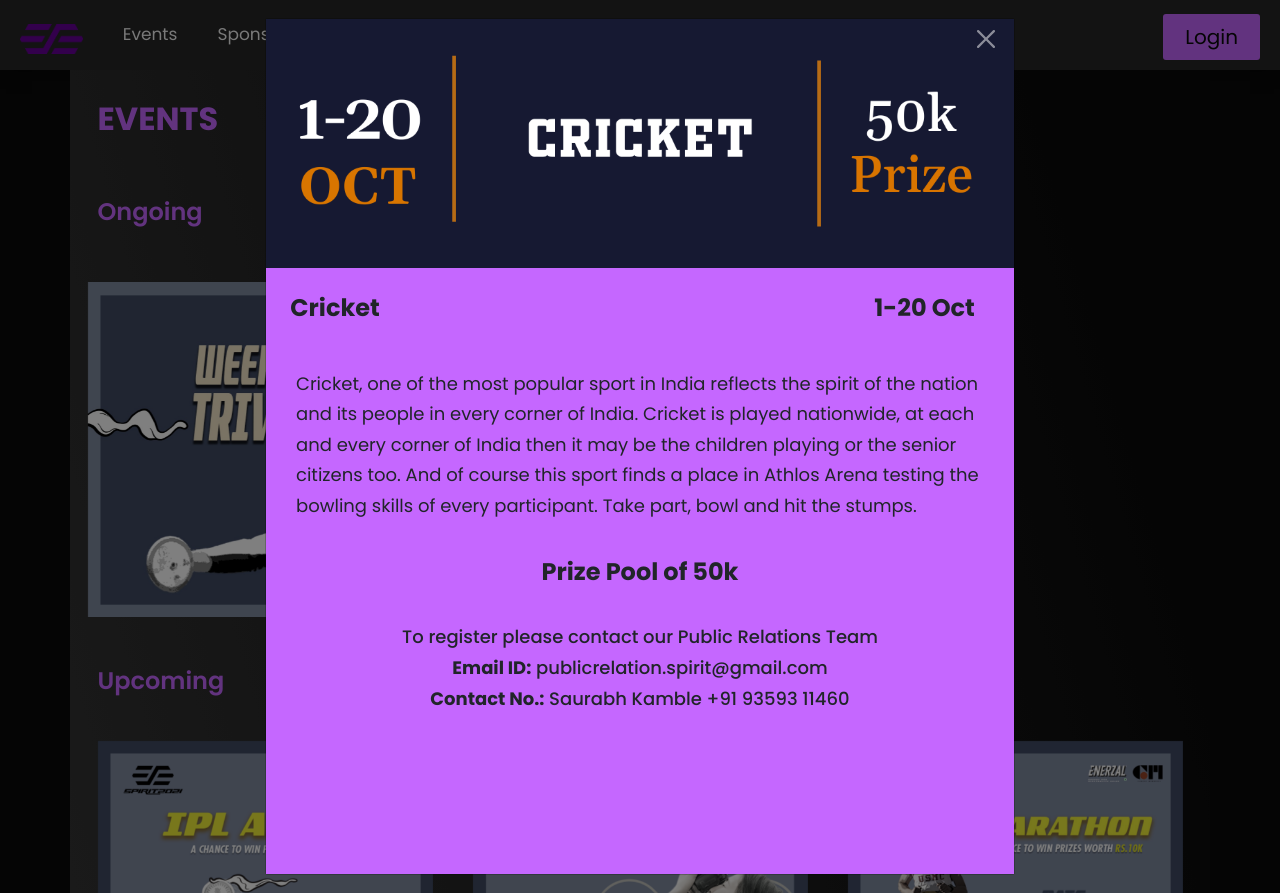
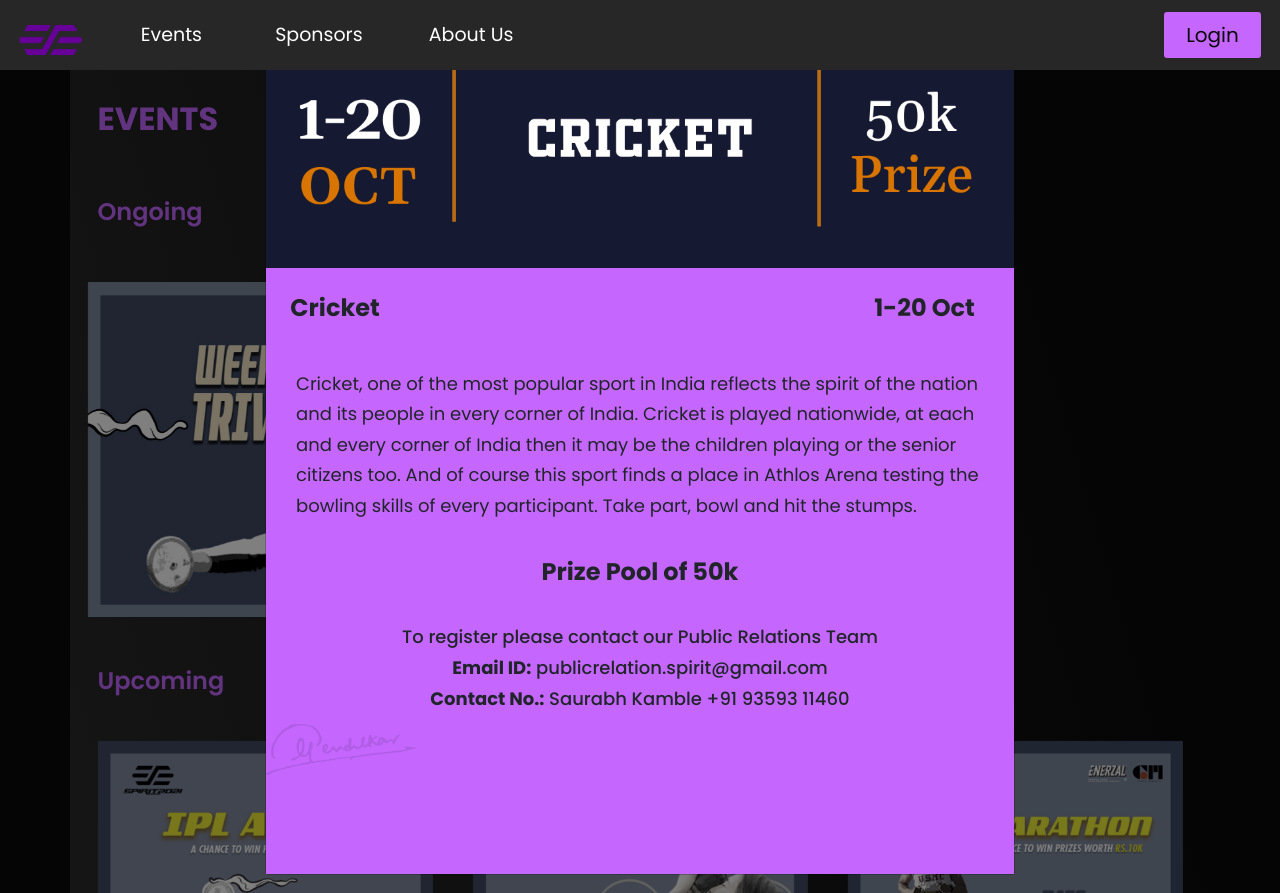
Before and after one commit to Soumadipdas18/spirit2021, a Node server app: page /events in a window 1280 px wide, after a click on "READ MORE". Run offline with Node 20, Linux system fonts and the light colour scheme; some libraries are stand-ins or nearby versions.

Commit message:
styles improves

```diff
--- a/public/css/events_style.css
+++ b/public/css/events_style.css
@@ -250,6 +250,12 @@
 	font-size: 16px;
 }
 
+.sachin-sign{
+	position:absolute;
+	width:20%;
+	opacity:0.1;
+}
+
 @media (max-width:1450px) {
 	    #card-img {
       width: 335px; /*335*/
@@ -316,6 +322,7 @@
 	border-radius: 3px;
 	font-size: 16px;
     }
+
 	.coming-soon{
 	position: absolute;
     left:34%;
@@ -407,6 +414,7 @@
 	border-radius: 3px;
 	font-size: 16px;
     }
+
 	.coming-soon{
 	position: absolute;
     left:34%;
--- a/views/events/event_reg_modals/events_crick.ejs
+++ b/views/events/event_reg_modals/events_crick.ejs
@@ -26,6 +26,40 @@
 								<br><b>Email ID:</b> publicrelation.spirit@gmail.com
 								<br><b>Contact No.:</b> Saurabh Kamble +91 93593 11460
 							</p>
+
+							<div>
+								<a data-bs-toggle="modal" data-bs-target="#expand-modal-scissorbox">
+                                  <img src="images/sachin_sign.png" alt="..."/ class="sachin-sign">
+                               </a>
+
+							</div>
+
+							<div class="modal fade" id="expand-modal-scissorbox" tabindex="-1" aria-labelledby="modal-title" aria-hidden="true">
+                <div class="modal-dialog modal-lg">
+                    <div class="modal-content-scissorbox">
+
+
+                        <div class="container-fluid container-fluid-scissorbox">
+                            <div>
+                                <button type="button" class="btn btn-md-dark scissor-btn">
+                              <span style="color: rgb(255, 255, 255);">
+                                  <i class="fas fa-cut fa-3x"></i>
+                                </span>
+
+                              </button>
+                                <div>
+                                    <button type="button" class="btn btn-md-dark">
+                              <span>
+                                  <img class="box_img" src="images/box_img.png" alt="box-img">
+                                </span>
+                              </button>
+                                    <div id="cipher_word"> cipher</div>
+                                </div>
+                            </div>
+                        </div>
+                    </div>
+                </div>
+
                     	</div>
                 	</div>
              	</div>
--- a/views/events/event_reg_modals/events_ipl.ejs
+++ b/views/events/event_reg_modals/events_ipl.ejs
@@ -21,6 +21,10 @@
 								<b>Prize Pool of 20k</b>
 							</p>
 
+							<p class="text-center">
+
+
+
 							<%if (logged_in){%>
 								<%if (user.storerandompassword){%>
                             	<button type="button" class="btn btn-primary btn-lg register-button center-block">
@@ -42,6 +46,8 @@
 								</button></a>
 							<%}%>
 
+							</p>
+
 							<a target="_blank" href="https://drive.google.com/file/d/1KXuuKv4vVUz5WugHRDtot8h9xEmN5jdJ/view?usp=sharing" style="text-decoration:none"><button type="button"  class="btn btn-primary btn-lg register-button-rulebook center-block">
 								View Rulebook
 								</button></a>
--- a/views/navbar-nonsticky.ejs
+++ b/views/navbar-nonsticky.ejs
@@ -1,28 +1,38 @@
 <head>
     <style>
+  .navigation {
+  height: 7rem;
+  background-color: #272727;
+  position: relative;
+  display: block;
+  z-index: 10000; }
   @media (max-width: 56.25em) {
     .navigation {
       display: none; } }
   .navigation-link, .navigation-link:link, .navigation-link:visited {
     display: inline-block;
     position: absolute;
+    padding-top: 2rem;
+    padding-bottom: 2rem;
     top: 50%;
     transform: translateY(-50%);
     text-decoration: none;
     color: white;
     font-size: 1.9rem;
     font-weight: 400;
-	}
+    margin: auto 0; }
   .navigation-link:hover {
-    text-decoration: underline; }
+    color: #c567ff; }
   .navigation-link-img {
-    left: 1.5%; }
+    left: 1.5%;
+    padding-top: 1rem !important;
+    padding-bottom: 1rem !important; }
   .navigation-link-events {
     left: 11%; }
   .navigation-link-sponsors {
     left: 21.5%; }
   .navigation-link-gallery {
-    left: 34%; }
+    left: 33.5%; }
   .navigation-link-aboutus {
     left: 45.4%; }
 
@@ -31,15 +41,13 @@
   display: inline-block;
   height: 3rem; }
 
-
-
 .login-button {
   display: inline-block;
   position: absolute;
   right: 1.5%;
   top: 50%;
   transform: translateY(-50%); }
-  .login-button-btn-1, .login-button-btn-1:link, .login-button-btn-1:visited {
+  .login-button-btn, .login-button-btn:link, .login-button-btn:visited {
     background-color: #c567ff;
     text-decoration: none;
     padding: 0.6rem 2.2rem;
@@ -163,103 +171,55 @@
 
 .home-img {
   display: inline-block;
-  height: 2.5rem;
+  height: 4.8rem;
   position: absolute;
   left: 50%;
   top: 50%;
-  transform: translate(-50%, -50%); }
-.vertical-center {
-  margin: 0;
-  position: absolute;
-  top: 50%;
-  -ms-transform: translateY(-50%);
-  transform: translateY(-50%);
-}
-		.topnav {
-overflow: hidden;
-background-color: #272727;
-width:100%;
-height:70px;
-margin:auto;
-box-shadow:0px 6px 16px -6px rgba(1,1,1,0.5);
-transition:0.5s;
-background-size:cover;
-background-position:center;
-}
-
-.nav-links {
-float: left;
-display: block;
-color: #f2f2f2;
-text-align: center;
-padding: 20px 20px;
-text-decoration: none;
-font-size: 17px;
-position:relative;
-transition:0.5s;
-}
-.nav-img{
-	float: left;
-display: block;
-color: #f2f2f2;
-text-align: center;
-padding: 14px 20px;
-text-decoration: none;
-font-size: 17px;
-position:relative;
-transition:0.5s;
-		}
-.nav-links:hover{
-	color:white;
-  background-color:#c567ff;
-}
+  transform: translate(-56.6%, -50%); }
 
     </style>
 </head>
-<div class="topnav navigation" id="myTopnav">
-<a class="nav-img"href="/"><img src="images/spirit logo 1 (Traced).png" class="logo-img"alt="Spirit"></a>
-<a class="nav-links" href="events">Events</a>
-<a class="nav-links" href="sponsors">Sponsors</a>
-<a class="nav-links" href="aboutus">About Us</a>
-<!-- <a class="nav-links" href="gallery">Gallery</a> -->
-<div style="float:right; padding:14px 20px;">
+<nav class="navigation">
+        <a href="/" class="navigation-link navigation-link-img"> <img src="images/spirit logo 1 (Traced).png" class="logo-img" alt="Home"></a>
+        <a href="events" class="navigation-link navigation-link-events">Events</a>
+        <a href="sponsors" class="navigation-link navigation-link-sponsors">Sponsors</a>
+        <a href="aboutus" class="navigation-link navigation-link-gallery">About Us</a>
+        <!-- <a href="#" class="navigation-link navigation-link-aboutus">Gallery</a> -->
+
+    <div class="login-button">
 		<%if (logged_in){%>
-        <a href="profile"><button class="login-button-btn-1">Profile</button></a>
+			<a href="profile"><button class="login-button-btn">Profile</button></a>
 		<%}else{%>
-	<a href="login"><button class="login-button-btn-1">Login</button></a>
+			<a href="login"><button class="login-button-btn">Login</button></a>
 		<%}%>
 	</div>
-</div>
+</nav>
+
     <div class="navigationM_container">
+
         <div class="navigationM">
-
             <input type="checkbox" class="navigationM__checkbox" id="navi-toggle">
             <label for="navi-toggle" class="navigationM__button"><span class="navigationM__icon">&nbsp;</span></label>
 
-            <a href="/" class="navigationM__home"> <img src="images/spirit logo 1 (Traced).png" class="home-img"
-                    alt="Home"></a>
+            <a href="/" class="navigationM__home" > <img src="images/g4.png" class="home-img" alt="Home"></a>
+
             <%if (logged_in){%>
-            <a href="profile" class="navigationM__login"><img src="images/icon-100.png" class="login-img" alt="profile"></a>
+            <a href="profile" class="navigationM__login"><img src="images/login_iconabc.png" class="login-img" alt="Login"></a>
             <%}else{%>
-			<a href="login" class="navigationM__login"><img src="images/icon-100.png" class="login-img" alt="Login"></a>
+			<a href="login" class="navigationM__login"><img src="images/login_iconabc.png" class="login-img" alt="Login"></a>
 			<%}%>
             <nav class="navigationM__nav">
                 <ul class="navigationM__list">
-                    <li class="navigationM__item"></li>
-
 					<%if (logged_in){%>
                     <li class="navigationM__item"><a href="profile" class="navigationM-link navigationM-link-login">Profile</a></li>
 					<%}else{%>
                     <li class="navigationM__item"><a href="login" class="navigationM-link navigationM-link-login">Login</a></li>
 					<%}%>
-                    <li class="navigationM__item"><a href="events" class="navigationM-link navigationM-link-events">Events</a>
-                    </li>
-                    <li class="navigationM__item"><a href="sponsors"
-                            class="navigationM-link navigationM-link-sponsors">Sponsors</a></li>
-                    <li class="navigationM__item"><a href="aboutus" class="navigationM-link navigationM-link-gallery">About Us</a>
-                    </li>
-                    <!-- <li class="navigationM__item"><a href="#" class="navigationM-link navigationM-link-aboutus">AboutUs</a>
-                    </li> -->
+                    <li class="navigationM__item"><a href="events" class="navigationM-link navigationM-link-events" >Events</a></li>
+                    <li class="navigationM__item"><a href="sponsors" class="navigationM-link navigationM-link-sponsors">Sponsors</a></li>
+					<li class="navigationM__item"><a href="aboutus" class="navigationM-link navigationM-link-aboutus">AboutUs</a></li>
+                    <!-- <li class="navigationM__item"><a href="#" class="navigationM-link navigationM-link-gallery">Gallery</a></li> -->
+
                 </ul>
             </nav>
         </div>
```
Also changed, not shown: other parts of views/navbar-nonsticky.ejs (+15 -15 lines), views/navbar.ejs (+52 -92 lines), public/images/g4.png (added), public/images/login_iconabc.png (added), public/images/sachin_sign.png (added), 1 other file. Lines whose indentation alone changed are shown as unchanged.
